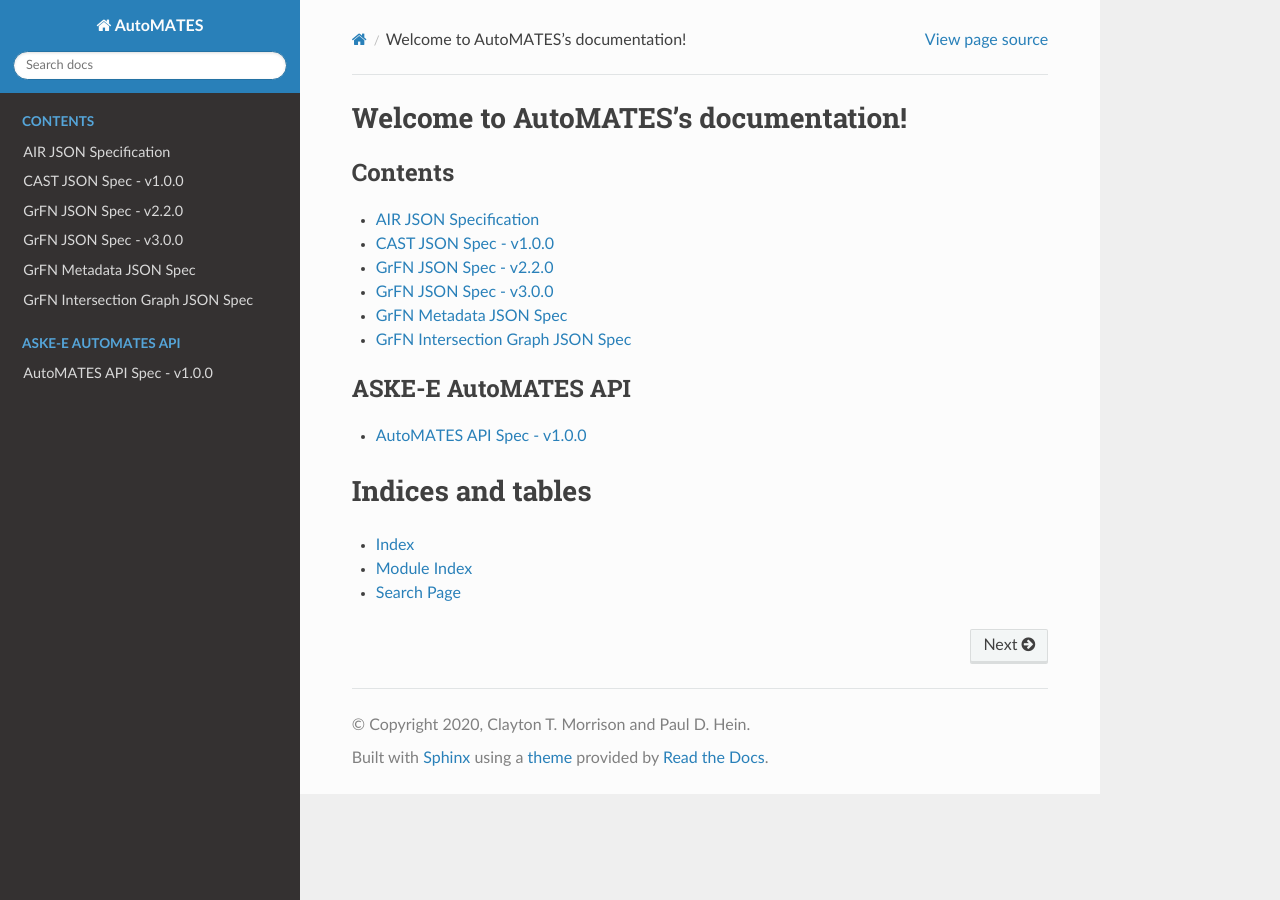
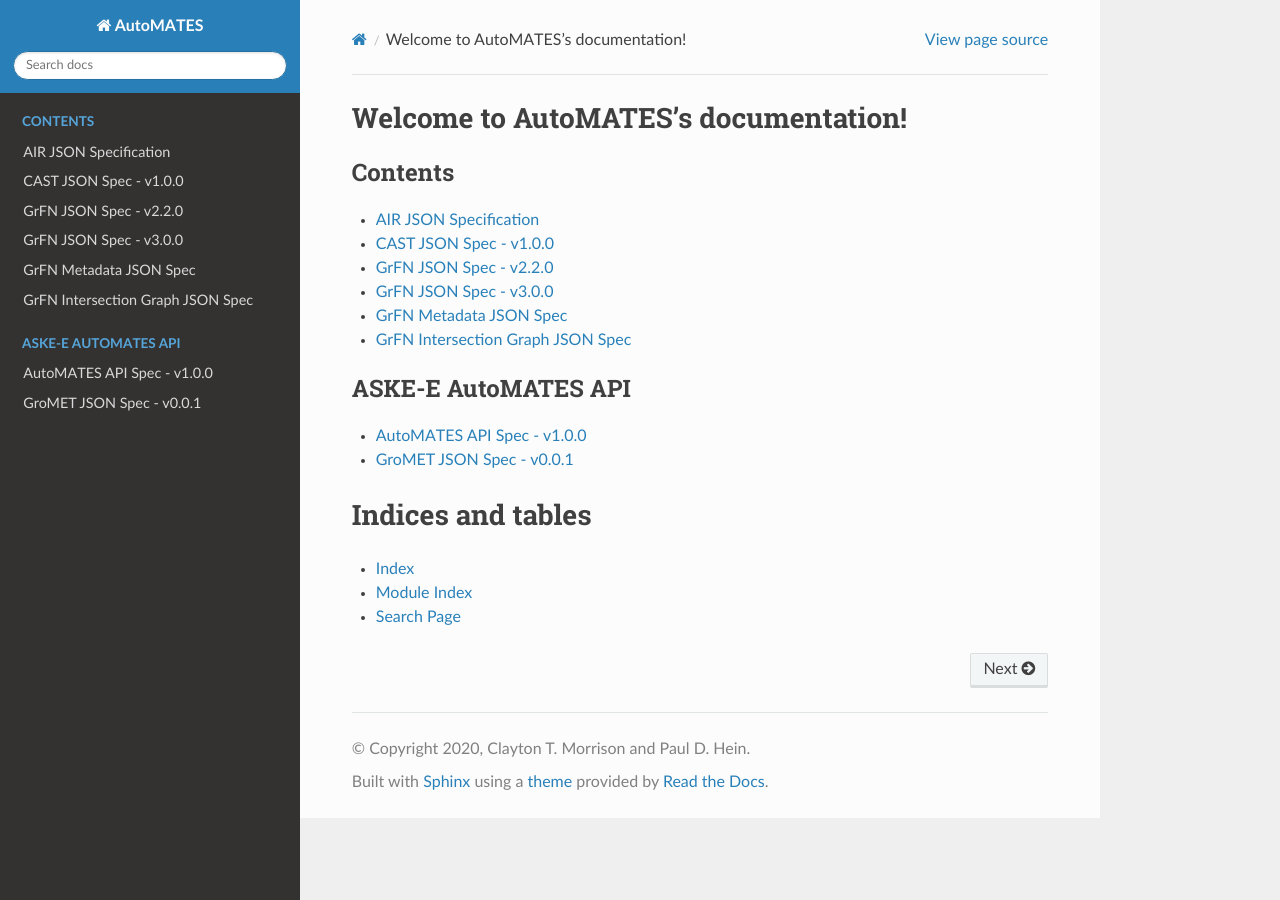
Before and after one commit to ml4ai/automates-v2, a Sphinx documentation site: the page built from docs/source/index.rst, in a window 1280 px wide. Built offline with Sphinx 7.4.7 and the Read the Docs theme 2.0.0, drawn with Linux system fonts in a browser that asks for light colours; pages that are not in the unit, such as notebooks, are missing from menus.

Commit message:
adding gromet back

```diff
--- a/docs/source/index.rst
+++ b/docs/source/index.rst
@@ -22,6 +22,7 @@ Welcome to AutoMATES's documentation!
    :caption: ASKE-E AutoMATES API
 
    grfn_api_v1.0.0
+   gromet_v0.0.1
 
 
 Indices and tables
```
